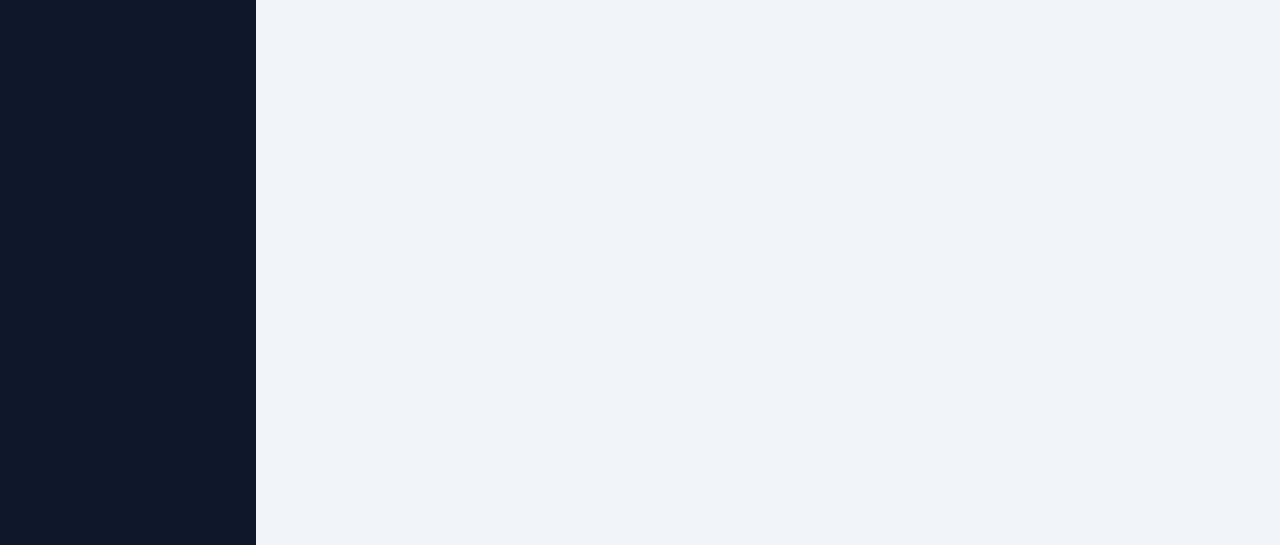
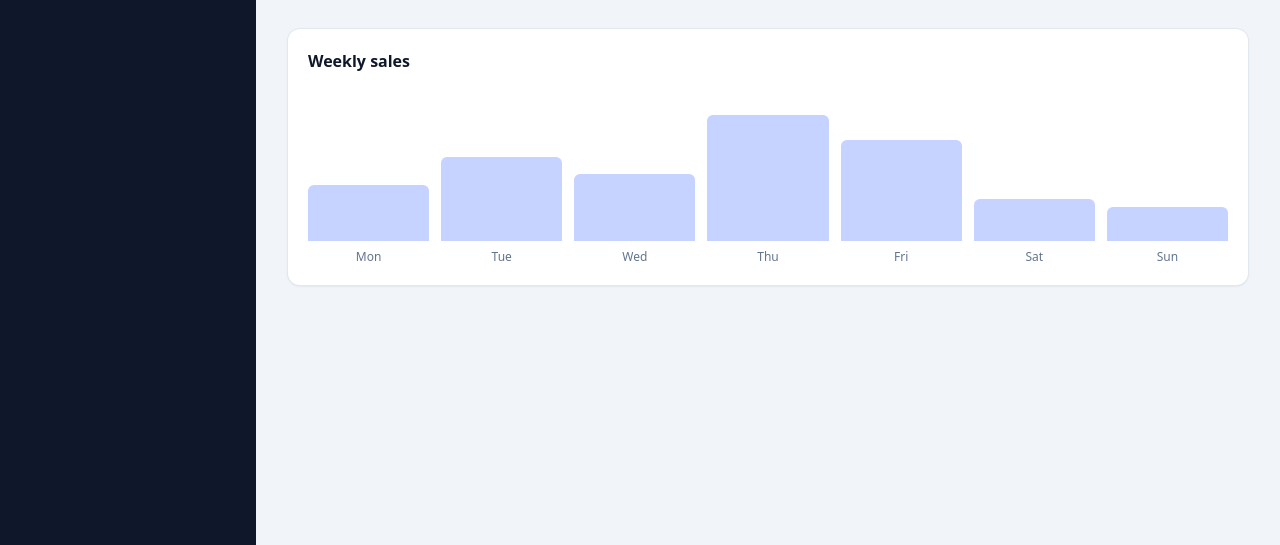
Before and after one commit to TahaSoumbate/admin-dashboard, a plain HTML site: page index.html in a window 1280 px wide. Shown: the part 255-800 px from the top of the page. Drawn offline with nearby package versions, Linux system fonts and the light colour scheme.

Commit message:
create diagno

```diff
--- a/index.html
+++ b/index.html
@@ -87,6 +87,18 @@
             </div>
           </div>
         </section>
+        <section class="mt-8 rounded-xl bg-white p-5 shadow-sm ring-1 ring-slate-200">
+          <h2 class="font-semibold">Weekly sales</h2>
+          <div class="mt-6 flex h-42  gap-3">
+            <div class="flex h-full flex-1 flex-col justify-end"><div class="h-1/3 rounded-t-md bg-indigo-200 hover:bg-indigo-400 transition"></div><p class="mt-2 text-center text-xs text-slate-500">Mon</p></div>
+            <div class="flex h-full flex-1 flex-col justify-end"><div class="h-1/2 rounded-t-md bg-indigo-200 hover:bg-indigo-400 transition"></div><p class="mt-2 text-center text-xs text-slate-500">Tue</p></div>
+            <div class="flex h-full flex-1 flex-col justify-end"><div class="h-2/5 rounded-t-md bg-indigo-200 hover:bg-indigo-400 transition"></div><p class="mt-2 text-center text-xs text-slate-500">Wed</p></div>
+            <div class="flex h-full flex-1 flex-col justify-end"><div class="h-3/4 rounded-t-md bg-indigo-200 hover:bg-indigo-400 transition"></div><p class="mt-2 text-center text-xs text-slate-500">Thu</p></div>
+            <div class="flex h-full flex-1 flex-col justify-end"><div class="h-3/5 rounded-t-md bg-indigo-200 hover:bg-indigo-400 transition"></div><p class="mt-2 text-center text-xs text-slate-500">Fri</p></div>
+            <div class="flex h-full flex-1 flex-col justify-end"><div class="h-1/4 rounded-t-md bg-indigo-200 hover:bg-indigo-400 transition"></div><p class="mt-2 text-center text-xs text-slate-500">Sat</p></div>
+            <div class="flex h-full flex-1 flex-col justify-end"><div class="h-1/5 rounded-t-md bg-indigo-200 hover:bg-indigo-400 transition"></div><p class="mt-2 text-center text-xs text-slate-500">Sun</p></div>
+          </div>
+        </section>
       </main>
     </div>
   </body>
```
